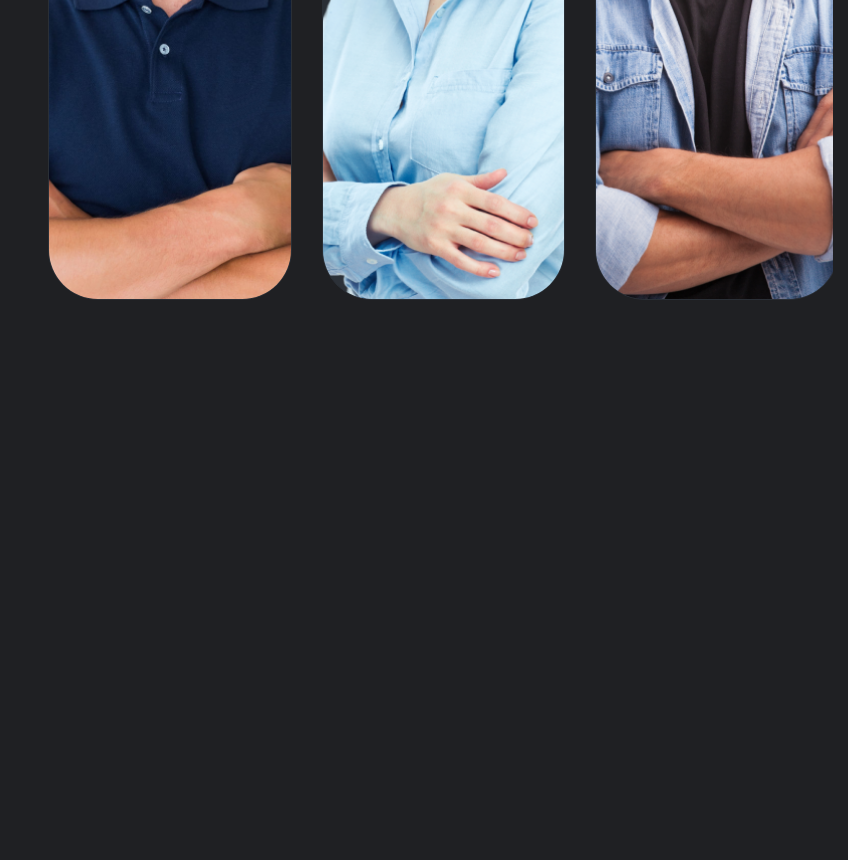
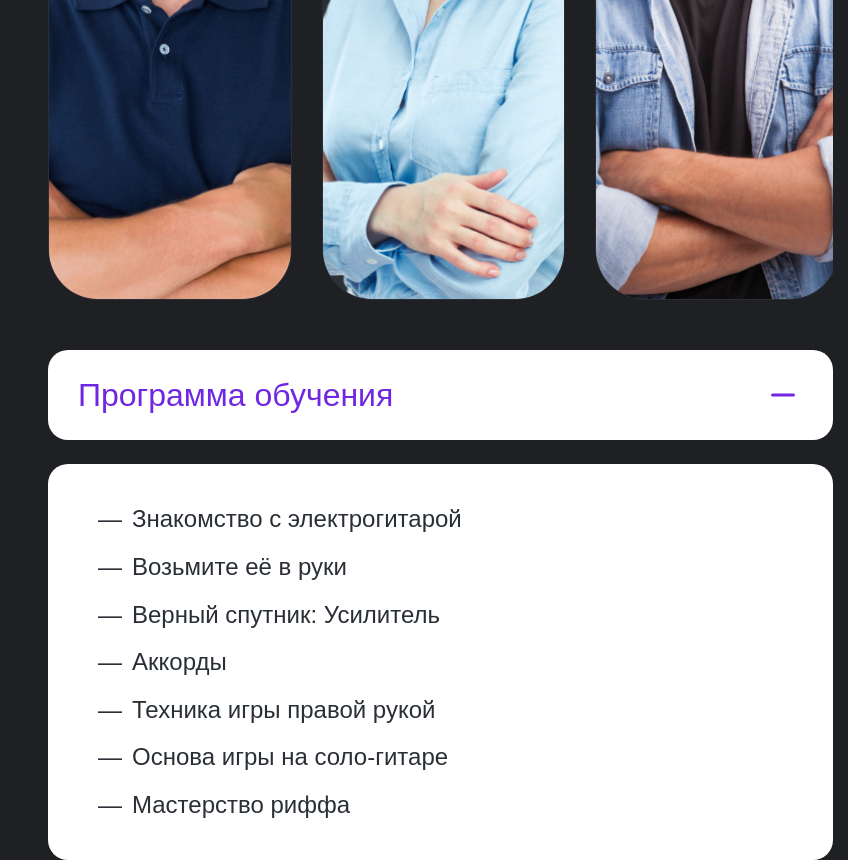
Before and after one commit to AndreyEmelianov/Musical-Breakthrough-Project, a website built with webpack: page src/index.html in a window 1280 px wide. Shown: the part 1748-2608 px from the top of the page, without its empty margins (432-1280 px from the left). Before the commit the page ends 2048 px from the top, so only its background shows below. Built offline with nearby package versions, Linux system fonts and the light colour scheme.

Commit message:
закончил с блоком курсов, добавил в него аккордион, сделал разметку и стилизовал согласно макету

```diff
--- a/src/index.html
+++ b/src/index.html
@@ -180,7 +180,22 @@
             </div>
           </div>
 
-          <div class="course__schedule"></div>
+          <div class="course__schedule">
+            <div class="accordion">
+              <button class="accordion__btn">Программа обучения</button>
+              <div class="accordion__panel" style="max-height: inherit">
+                <ul class="accordion__list">
+                  <li class="accordion__item">Знакомство с электрогитарой</li>
+                  <li class="accordion__item">Возьмите её в руки</li>
+                  <li class="accordion__item">Верный спутник: Усилитель</li>
+                  <li class="accordion__item">Аккорды</li>
+                  <li class="accordion__item">Техника игры правой рукой</li>
+                  <li class="accordion__item">Основа игры на соло-гитаре</li>
+                  <li class="accordion__item">Мастерство риффа</li>
+                </ul>
+              </div>
+            </div>
+          </div>
         </div>
       </div>
     </div>
--- a/src/index.js
+++ b/src/index.js
@@ -15,3 +15,18 @@
   },
   modules: [Navigation, Pagination],
 });
+
+const accordionBtn = document.getElementsByClassName('accordion__btn');
+let i;
+
+for (i = 0; i < accordionBtn.length; i++) {
+  accordionBtn[i].addEventListener('click', function () {
+    this.classList.toggle('active');
+    const panel = this.nextElementSibling;
+    if (panel.style.maxHeight) {
+      panel.style.maxHeight = null;
+    } else {
+      panel.style.maxHeight = panel.scrollHeight + 'px';
+    }
+  });
+}
--- a/src/styles/main.scss
+++ b/src/styles/main.scss
@@ -44,6 +44,7 @@
   width: 100%;
   position: fixed;
   top: 0;
+  z-index: 2;
   &::before {
     content: '';
     display: block;
@@ -367,6 +368,10 @@
     flex-basis: calc(100% - 395px - 70px);
     width: calc(100% - 395px - 70px);
   }
+
+  &__schedule {
+    margin-top: 50px;
+  }
 }
 
 .course-control {
@@ -471,3 +476,63 @@
     }
   }
 }
+
+.accordion {
+  &__btn {
+    width: 100%;
+    display: flex;
+    justify-content: space-between;
+    align-items: center;
+    font-size: 32px;
+    font-weight: 400;
+    color: var.$accent;
+    background-color: var.$light;
+    border: none;
+    border-radius: 20px;
+    padding: 20px 25px 20px 30px;
+    margin-bottom: 24px;
+    &::after {
+      content: '';
+      display: block;
+      width: 50px;
+      height: 50px;
+      background-image: url(../images/teacher/minus.svg);
+      background-repeat: no-repeat;
+      background-size: contain;
+    }
+    &.active {
+      &::after {
+        background-image: url(../images/teacher/plus.svg);
+      }
+    }
+  }
+
+  &__panel {
+    max-height: 0;
+    overflow: hidden;
+    transition: max-height 0.2s ease-out;
+    background-color: var.$light;
+    border-radius: 20px;
+  }
+
+  &__list {
+    list-style-type: none;
+    padding-left: 0;
+    padding: 30px 50px;
+  }
+
+  &__item {
+    display: flex;
+    align-items: center;
+    gap: 10px;
+    font-size: 24px;
+    font-weight: 300;
+    color: var.$dark;
+    &:not(:last-child) {
+      margin-bottom: 30px;
+    }
+    &::before {
+      content: '—';
+    }
+  }
+}
```
Also changed, not shown: src/images/teacher/minus.svg (added), src/images/teacher/plus.svg (added).
